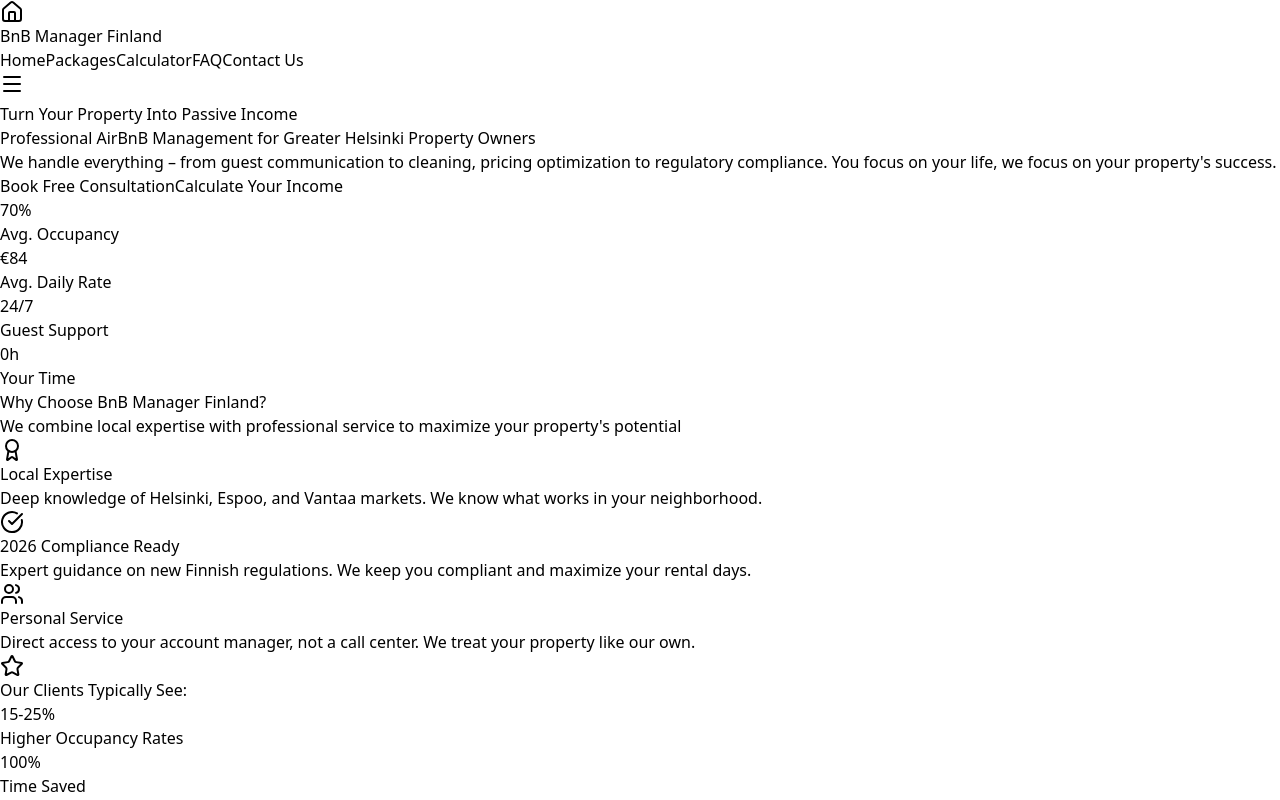
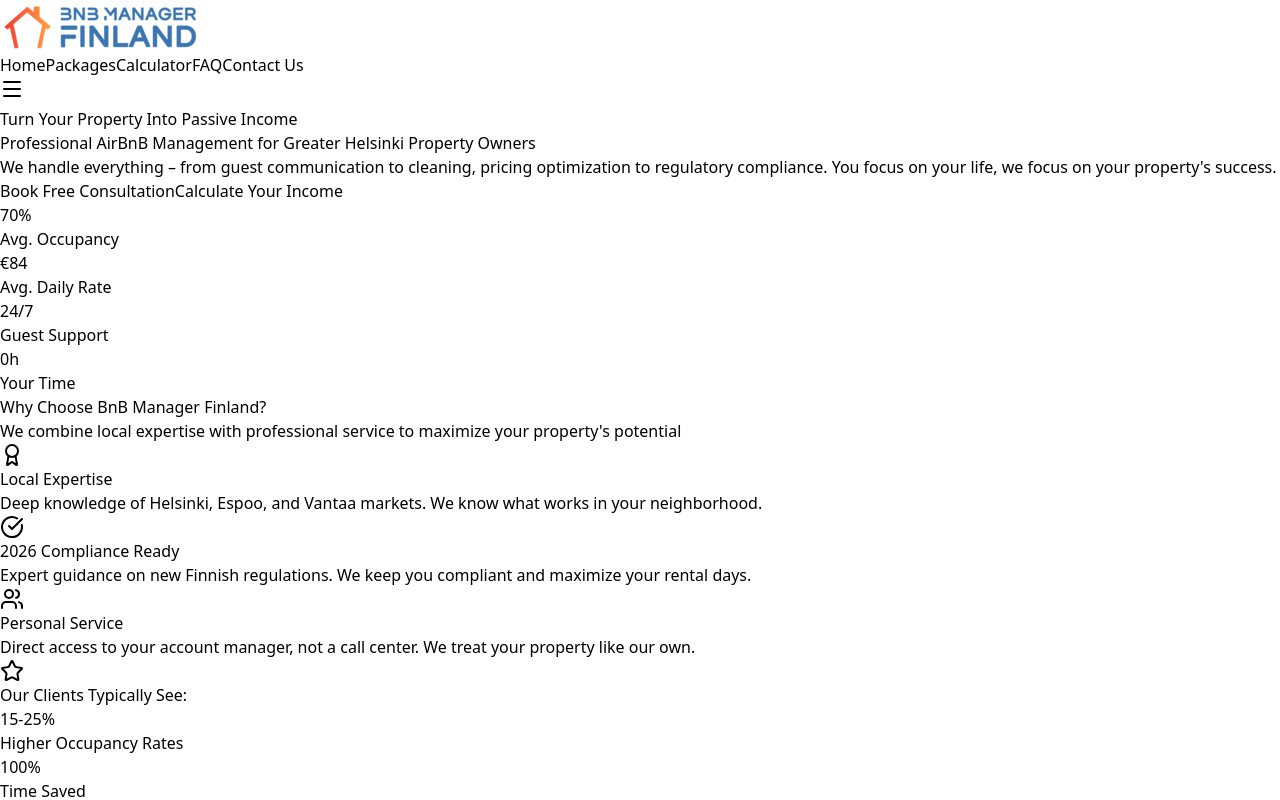
Before and after one commit to masrazu/bnbmanager, a React (Vite) app: page / in a window 1280 px wide. Shown: the top 800 px of the page. Built offline with nearby package versions, Linux system fonts and the light colour scheme.

Commit message:
Description of changes

```diff
--- a/src/App.jsx
+++ b/src/App.jsx
@@ -84,7 +84,7 @@
   const packages = [
     {
       name: 'Essential',
-      price: '15-18%',
+      price: '17%',
       description: 'For hands-on owners who want professional listing optimization',
       features: [
         'Listing optimization on Airbnb & Booking.com',
@@ -98,7 +98,7 @@
     },
     {
       name: 'Full Service',
-      price: '22-28%',
+      price: '27%',
       description: 'Completely hands-off – we handle everything',
       features: [
         'Everything in Essential package',
@@ -115,7 +115,7 @@
     },
     {
       name: 'Premium',
-      price: '30-35%',
+      price: '40%',
       description: 'White-glove service with maximum revenue optimization',
       features: [
         'Everything in Full Service package',
@@ -187,8 +187,8 @@
         <div className="max-w-7xl mx-auto px-4 sm:px-6 lg:px-8">
           <div className="flex justify-between items-center h-16">
             <div className="flex items-center">
-              <Home className="h-8 w-8 text-blue-600" />
-              <span className="ml-2 text-xl font-bold text-gray-900">BnB Manager Finland</span>
+              <img src="/logo.png" alt="BnB Manager Finland" className="h-10" />
+              <span className="ml-2 text-xl font-bold text-gray-900"></span>
             </div>
 
             {/* Desktop Navigation */}
@@ -680,9 +680,9 @@
                     className="w-full px-4 py-3 border border-gray-300 rounded-lg focus:ring-2 focus:ring-blue-600 focus:border-transparent"
                   >
                     <option value="">Select package</option>
-                    <option value="essential">Essential (15-18%)</option>
-                    <option value="full">Full Service (22-28%)</option>
-                    <option value="premium">Premium (30-35%)</option>
+                    <option value="essential">Essential (17%)</option>
+                    <option value="full">Full Service (28%)</option>
+                    <option value="premium">Premium (40%)</option>
                     <option value="not-sure">Not sure yet</option>
                   </select>
                 </div>
```
Also changed, not shown: public/logo.png (added).
